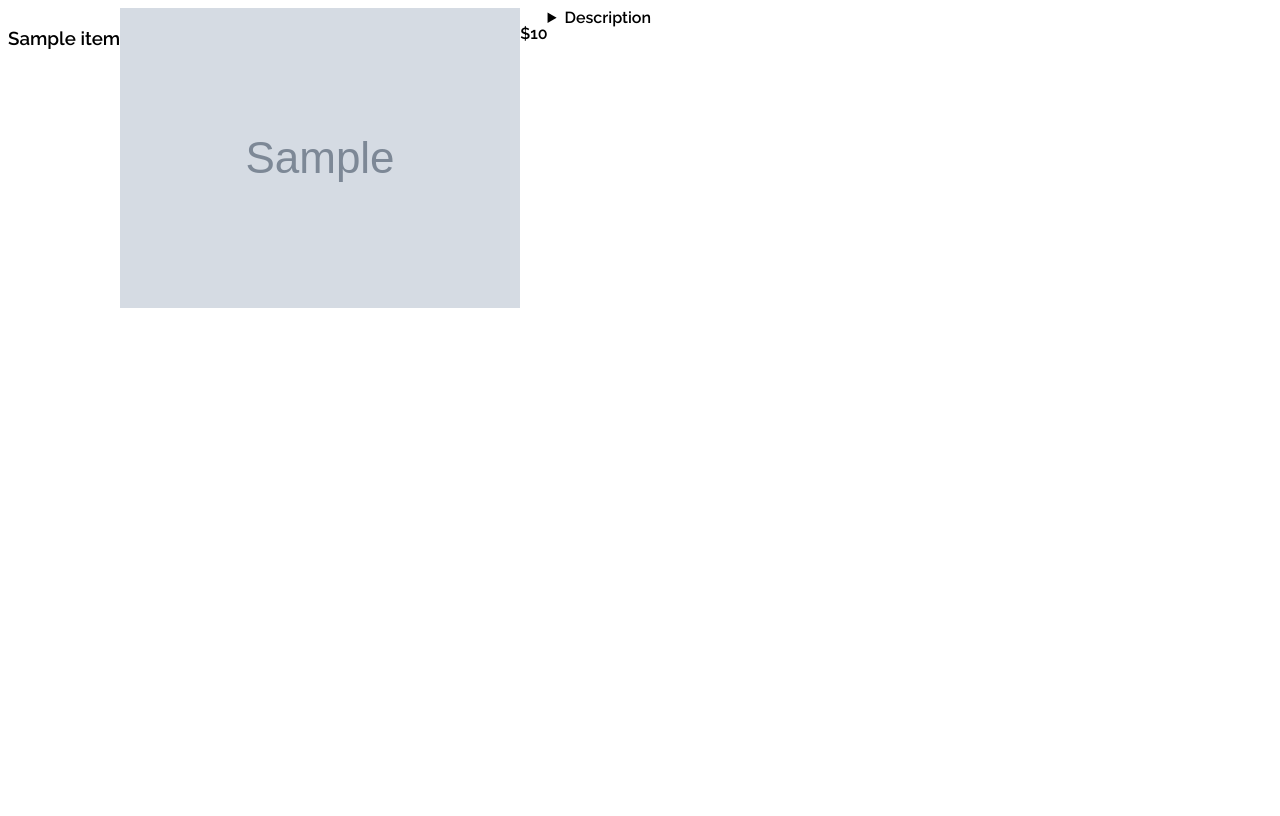
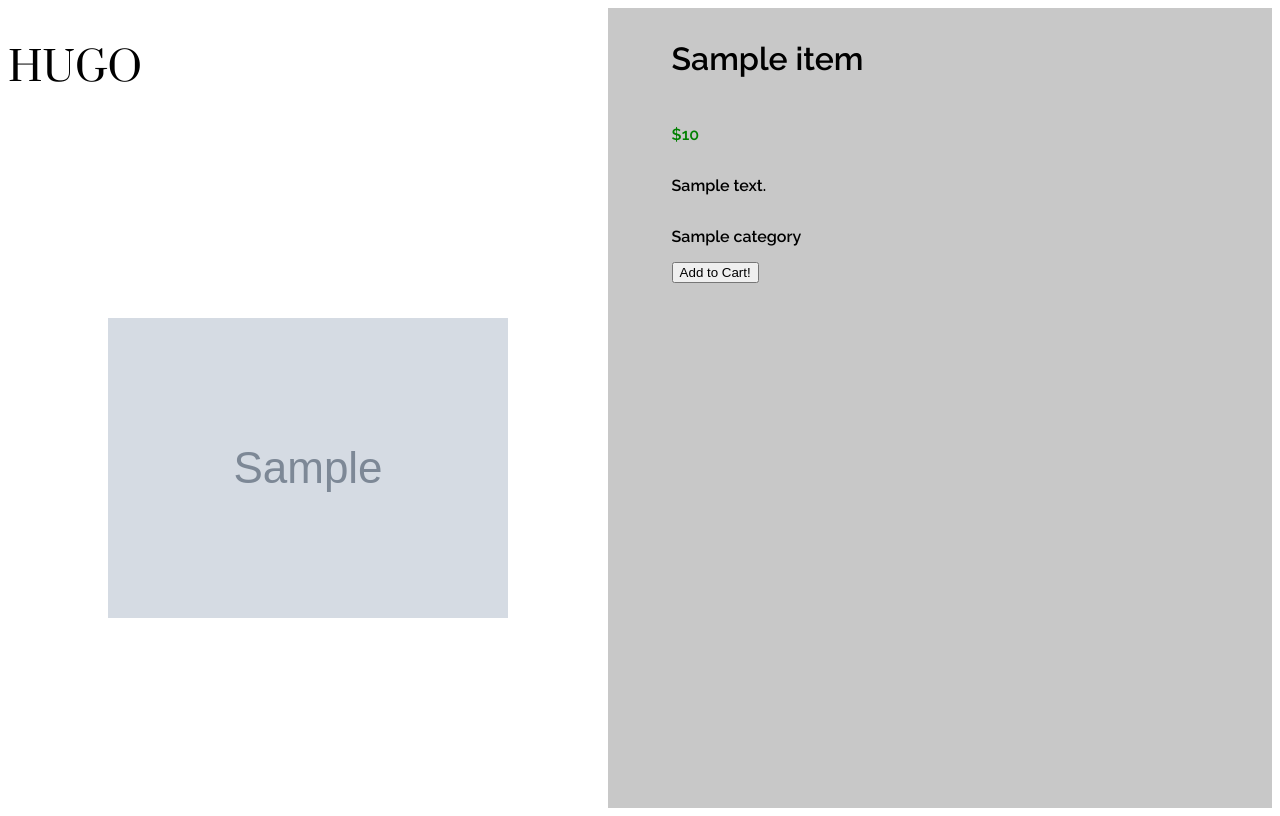
Before and after one commit to eriVitale/groupProject, a Flask app: page /view/1 in a window 1280 px wide. Before the commit the page ends 308 px from the top, so only its background shows below. Run offline with Flask 2, Linux system fonts and the light colour scheme; grey boxes marked "Sample" are stand-in pictures; a database or web service that is not in the repository returns one stand-in record (values such as "Sample title"); data that the repository does not hold is empty.

Commit message:
styled detail page some

```diff
--- a/flask_app/static/style.css
+++ b/flask_app/static/style.css
@@ -176,3 +176,38 @@ text-shadow: 0px 4px 4px rgba(0, 0, 0, 0.25);
 .buttonlight:hover{
     background-color: #7E7262;
 }
+
+.details{
+  display: flex;
+  height: 100vh;
+  width: 100%;
+}
+
+#detailsPic{
+  height: 300px;
+  width: auto;
+  object-fit: cover;
+  margin: auto;
+  display: flex;
+}
+.innerDets{
+  width: 50%;
+  height: 100vh;
+}
+#imageHolder{
+  display: flex;
+  flex-direction: column;
+}
+#detailHolder{
+  display: flex;
+  flex-direction: column;
+  padding-left: 5%;
+  background-color: rgb(200, 200, 200);
+}
+#detailName{
+  font-weight: bolder;
+  font-size: xx-large;
+}
+#price{
+  color: green;
+}
--- a/flask_app/templates/details.html
+++ b/flask_app/templates/details.html
@@ -6,16 +6,25 @@
   <meta name="viewport" content="width=device-width, initial-scale=1.0">
   <link rel="preconnect" href="https://fonts.googleapis.com">
   <link rel="preconnect" href="https://fonts.gstatic.com" crossorigin>
+  <link rel="stylesheet" href="https://cdnjs.cloudflare.com/ajax/libs/font-awesome/5.15.4/css/all.min.css">
   <link href="https://fonts.googleapis.com/css2?family=Prata&family=Raleway:wght@600&display=swap" rel="stylesheet">
-  <link rel="stylesheet" href="static/style.css" class="css">
+  <link rel="stylesheet" type="text/css" href="{{ url_for('static', filename='style.css') }}">
   <title>Item details</title>
 </head>
 <body>
-  <h3>{{ product.title }}</h3>
-  <img src="{{product.image}}" alt="">
-  <p>${{product.price}}</p>
-  <details>
-    <summary>Description</summary>
-    <p>{{product.description}}</p>
-  </details>
+  <div class = "details">
+    <div class="innerDets" id="imageHolder">
+      <h2 CLASS="logo">HUGO</h2>
+      <img src="{{product.image}}" alt="" id="detailsPic">
+    </div>
+    <div class="innerDets" id="detailHolder">
+      <h3 id="detailName">{{ product.title }}</h3>
+      <p id="price">${{product.price}}</p>
+      <p>{{product.description}}</p>
+      <p>{{product.category}}</p>
+      <div>
+        <a href="/add/{{product.id}}"><button>Add to Cart!</button></a>
+      </div>
+    </div>
+  </div>
 </body>
```
Also changed, not shown: flask_app/templates/cart.html (+0 -13 lines), 2 other files.
